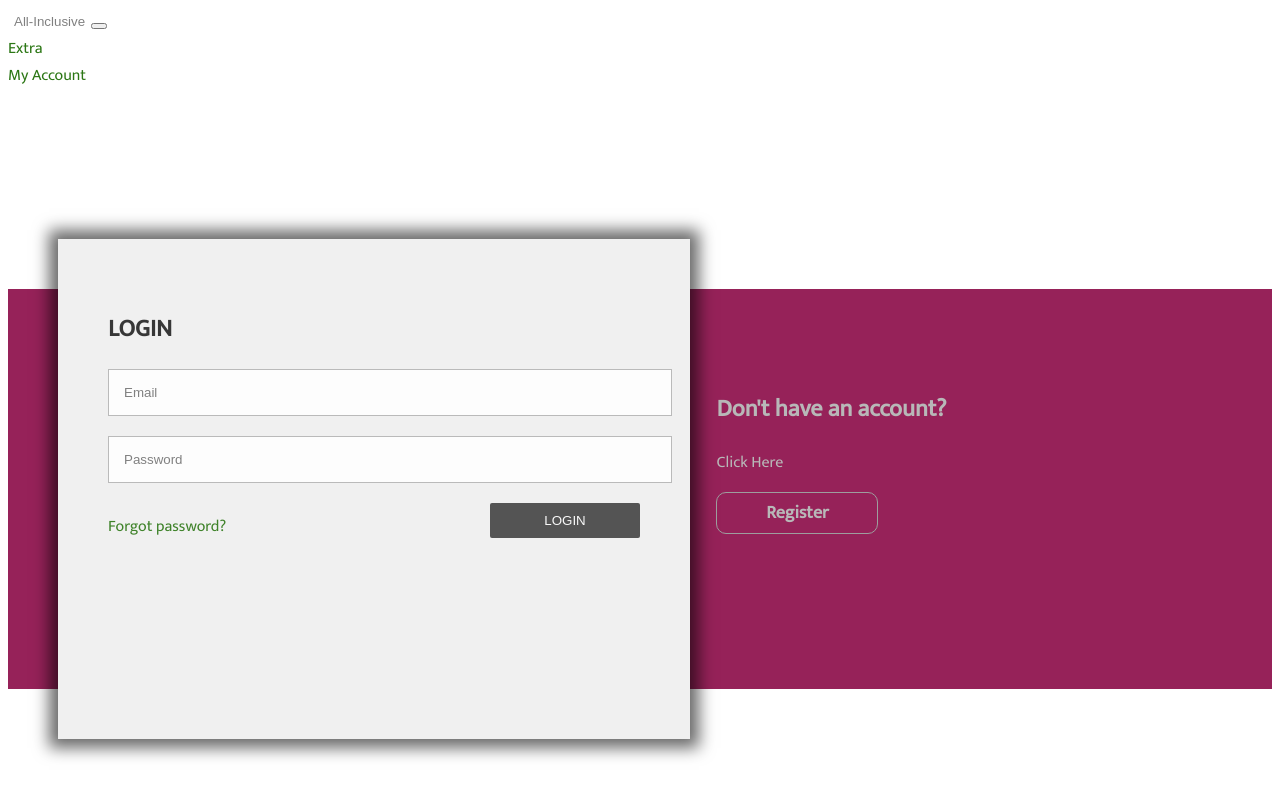
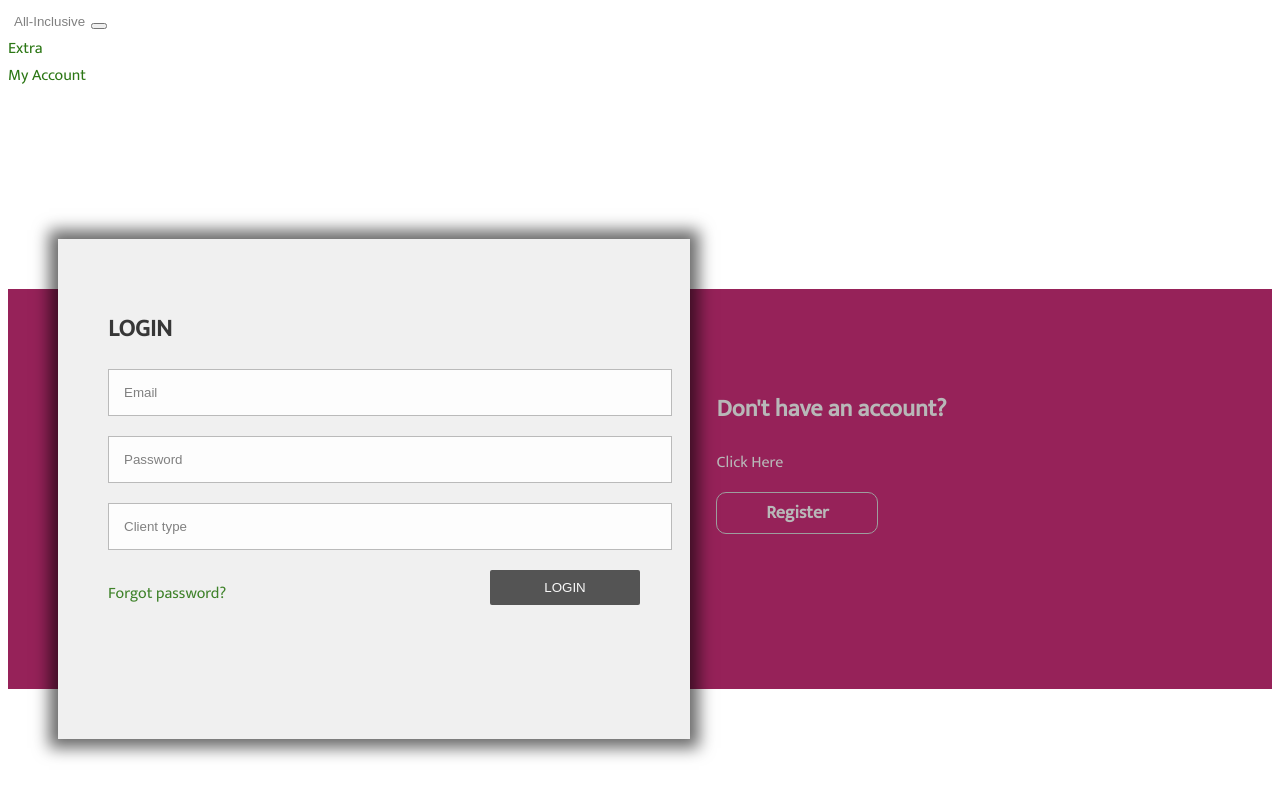
Before and after one commit to All-inclusive/allinclusive, a React app: page / in a window 1280 px wide. Both pictures are taken after a click on the button "My Account". Shown: the top 798 px of the page. Built offline with nearby package versions, Linux system fonts and the light colour scheme; the HTML template or start-up script is replaced by a standard one.

Commit message:
style fixed and inputs type added

```diff
--- a/client/src/Components/SignIn.jsx
+++ b/client/src/Components/SignIn.jsx
@@ -105,6 +105,12 @@ class SignIn extends React.Component {
                   value={this.state.password}
                   onChange={this.onChange}
                 />
+                <input
+                  type="text"
+                  name="type"
+                  placeholder="Client type"
+                />
+
                 <input type="button" value="Login" onClick={this.login} />
                 <a href="">Forgot password?</a>
               </div>
--- a/client/src/Components/SignUpMyAccount.jsx
+++ b/client/src/Components/SignUpMyAccount.jsx
@@ -102,7 +102,7 @@ class SignUpMyAccount extends React.Component {
     var sectionStyle = {
       fontSize: "30px",
       width: "100%",
-      height: "800px",
+      height: "900px",
       backgroundImage:
         "url(" +
         "https://www.ohspa.ca/wp-content/uploads/2015/07/signup-background.jpg" +
@@ -142,6 +142,14 @@ class SignUpMyAccount extends React.Component {
 
                   <Form>
                     <Form.Row>
+                    <Form.Label style={{ fontSize: "30px" }}>
+                       Client type
+                      </Form.Label>
+                      <Form.Control
+                        name="type"
+                        placeholder="passenger or company"
+
+                      />
                       <Form.Label style={{ fontSize: "30px" }}>
                         First name
                       </Form.Label>
@@ -239,6 +247,14 @@ class SignUpMyAccount extends React.Component {
                     </svg>
                     Company
                   </h1>
+                  <Form.Label style={{ fontSize: "30px" }}>
+                       Client type
+                      </Form.Label>
+                      <Form.Control
+                        name="type"
+                        placeholder="passenger or company"
+
+                      />
                   <Form.Label>Company name</Form.Label>
                   <Form.Control
                     name="companyName"
```
